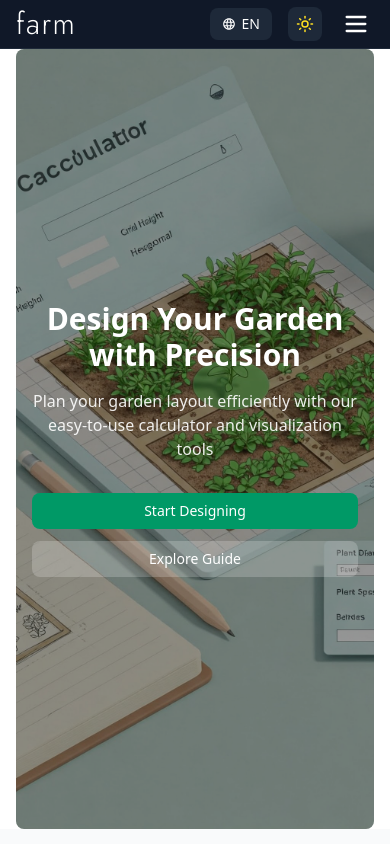
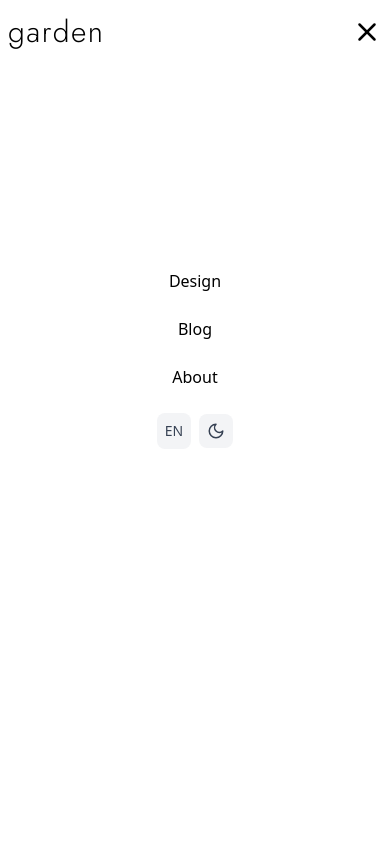
Before and after one commit to humpbackwhalee/farm-co, a React (Vite) app: page / in a window 390 px wide. Both pictures are taken after a click on the button "Open menu". Shown: the top 844 px of the page. Built offline with nearby package versions, Linux system fonts and the light colour scheme; what miragejs would draw is missing.

Commit message:
header updated dark/light mode, EN-TH mode Destop-Mobile responsize

```diff
--- a/src/App.jsx
+++ b/src/App.jsx
@@ -20,7 +20,7 @@ import TheAboutUsPage from "./App/pages/TheAboutUsPage";
 import IntroductionPage from "./App/pages/IntroductionPage";
 
 // Import LanguageToggle
-import { LanguageProvider } from "./App/components/LanguageToggle";
+import { LanguageProvider } from "./App/components/LanguageContext";
 
 const router = createBrowserRouter(
     createRoutesFromElements(
--- /dev/null
+++ b/src/App/components/LanguageToggleButton.jsx
@@ -0,0 +1,24 @@
+import { useContext } from 'react';
+import { LanguageContext } from '../components/LanguageContext';
+import { useTheme } from '../components/ThemeContext';
+
+const LanguageToggleButton = () => {
+    const { language, setLanguage } = useContext(LanguageContext);
+    const { theme } = useTheme();
+
+    return (
+        <button
+            onClick={() => setLanguage(prev => prev === 'th' ? 'en' : 'th')}
+            className={`duration-200 transition-color flex items-center p-2 rounded-lg font-medium text-sm
+                ${theme === 'light'
+                    ? 'bg-gray-100 hover:bg-gray-200 text-gray-700'
+                    : 'bg-gray-800 hover:bg-gray-700 text-white'}
+                `}
+            aria-label={`Change language to ${language === 'en' ? 'Thai' : 'English'}`}
+        >
+            <span>{language.toUpperCase()}</span>
+        </button>
+    );
+}
+
+export default LanguageToggleButton;
--- a/src/App/components/ThemeToggle.jsx
+++ b/src/App/components/ThemeToggleButton.jsx
@@ -15,7 +15,7 @@ const ThemeToggle = () => {
                 ${isDark
                     ? 'bg-gray-800 hover:bg-gray-700 text-white'
                     : 'bg-gray-100 hover:bg-gray-200 text-gray-700'}
-            `}
+                `}
             aria-label={`Switch to ${isDark ? 'light' : 'dark'} theme`}
         >
             {isDark ? (
--- a/src/App/pages/IntroductionPage.jsx
+++ b/src/App/pages/IntroductionPage.jsx
@@ -1,6 +1,6 @@
 import React from "react";
 import { Link } from "react-router";
-import { useTranslation } from '../components/LanguageToggle';
+import { useTranslation } from '../components/LanguageContext';
 
 function IntroductionPage() {
     const t = useTranslation();
--- a/src/App/pages/TheBlogPage.jsx
+++ b/src/App/pages/TheBlogPage.jsx
@@ -1,7 +1,7 @@
 import { useEffect, useState, useMemo } from "react";
 import { Link, useNavigate, useLocation } from "react-router";
 import { IoIosArrowDropleft, IoIosArrowDropright } from "react-icons/io";
-import { useTranslation } from '../components/LanguageToggle';
+import { useTranslation } from '../components/LanguageContext';
 
 /**
  * TheBlogPage Component
--- a/src/App/pages/TheDesignPage.jsx
+++ b/src/App/pages/TheDesignPage.jsx
@@ -5,7 +5,7 @@ import { AiOutlineBorder } from "react-icons/ai";
 import { FaCircle, FaRegDotCircle } from "react-icons/fa";
 import { CgMenuGridO } from "react-icons/cg";
 import { BsToggleOn, BsToggleOff } from "react-icons/bs";
-import { useTranslation } from '../components/LanguageToggle';
+import { useTranslation } from '../components/LanguageContext';
 // ToggleButton Component
 const ToggleButton = ({ isOn, onToggle, label }) => {
   return (
@@ -513,7 +513,7 @@ const PlotCalculator = () => {
 
               {/* Border Dimension */}
               <div
-                className="absolute -top-4 right-0 bg-black flex items-center z-50"
+                className="absolute -top-4 right-0 bg-black flex items-center z-30"
                 style={{
                   width: `${Math.max(1, convertToMeters(dimensions.border.value, dimensions.border.unit) * scale)}px`,
                   height: "1px",
@@ -523,7 +523,7 @@ const PlotCalculator = () => {
               <div>
                 {dimensions.border.value !== 0 && (
                   <p
-                    className="absolute -top-10 -right-0 z-50 text-sm font-medium text-black pl-10"
+                    className="absolute -top-10 -right-0 z-30 text-sm font-medium text-black pl-10"
                   >
                     Border: {dimensions.border.value / 2} {dimensions.border.unit}
                   </p>
--- a/src/App/pages/TheHomePage.jsx
+++ b/src/App/pages/TheHomePage.jsx
@@ -4,7 +4,7 @@ import { SlScreenDesktop } from "react-icons/sl";
 import { Link, useNavigate, useLocation } from 'react-router';
 import { Helmet } from 'react-helmet';
 import { ErrorBoundary } from 'react-error-boundary';
-import { useTranslation } from '../components/LanguageToggle';
+import { useTranslation } from '../components/LanguageContext';
 
 // Add ErrorComponent definition
 const ErrorComponent = () => {
--- a/src/App/ui/Header.jsx
+++ b/src/App/ui/Header.jsx
@@ -1,28 +1,18 @@
 
-import { useContext, useMemo, useState, useEffect } from 'react';
-import { Link, NavLink } from 'react-router';
+import { useMemo, useState, useEffect } from 'react';
+import { NavLink } from 'react-router';
 import { LuMenu, LuX } from 'react-icons/lu';
-import { MdLanguage } from 'react-icons/md';
-import { useTranslation, LanguageContext } from '../components/LanguageToggle';
+import { useTranslation } from '../components/LanguageContext';
+import LanguageToggleButton from '../components/LanguageToggleButton';
 import { useTheme } from '../components/ThemeContext';
+import ThemeToggle from '../components/ThemeToggleButton';
 import Logo from '../ui/Logo';
-import ThemeToggle from '../components/ThemeToggle';
 
 export default function Header() {
   const [isOpen, setIsOpen] = useState(false);
   const [isClosing, setIsClosing] = useState(false);
-  const { language, setLanguage } = useContext(LanguageContext);
   const { theme } = useTheme();
   const t = useTranslation();
-
-  // Handle menu closing animation
-  const handleMenuClose = () => {
-    setIsClosing(true);
-    setTimeout(() => {
-      setIsOpen(false);
-      setIsClosing(false);
-    }, 700); // Match the duration-700 of the transition
-  };
 
   // Close mobile menu when screen size changes to desktop
   useEffect(() => {
@@ -43,126 +33,83 @@ export default function Header() {
     { label: t.about, path: '/about', ariaLabel: `${t.about} page` },
   ], [t]);
 
-  // Enhanced language toggle button with icon and label
-  const LanguageToggleButton = () => (
-    <button
-      onClick={() => setLanguage(prev => prev === 'en' ? 'th' : 'en')}
-      className={`
-        px-3 py-1.5 rounded-lg
-        font-medium text-sm
-        transition-colors duration-200
-        flex items-center gap-1.5
-        ${theme === 'light'
-          ? 'bg-gray-100 hover:bg-gray-200 text-gray-700'
-          : 'bg-gray-800 hover:bg-gray-700 text-white'}
-      `}
-      aria-label={`Change language to ${language === 'en' ? 'Thai' : 'English'}`}
-    >
-      <MdLanguage aria-hidden="true" />
-      <span>{language.toUpperCase()}</span>
-    </button>
-  );
-
-  // Get current menu state classes
-  const menuStateClasses = isClosing
-    ? 'opacity-0 -translate-y-full pointer-events-none'
-    : isOpen
-      ? 'opacity-100 translate-y-0 pointer-events-auto'
-      : 'opacity-0 -translate-y-full pointer-events-none';
-
   return (
     <>
       <header
-        className={`
-          w-full z-50 sticky top-0
-          ${theme === 'light' ? 'bg-white border-gray-100' : 'bg-gray-900 border-gray-800 text-white'}
-          border-b transition-colors duration-300
+        className={`w-full h-16 px-2 sm:px-4 flex justify-between items-center z-30
+          ${theme === 'light'
+            ? 'bg-white'
+            : 'bg-gray-900 text-white'
+          }
         `}
         role="banner"
       >
-        <div className="max-w-6xl mx-auto h-12 px-4 flex items-center justify-between">
         {/* Logo */}
-          <Link to="/" className="flex-shrink-0" aria-label="Home page">
+        <div className='z-50'
+          onClick={() => setIsOpen(false)}>
           <Logo />
-          </Link>
+        </div>
 
         {/* Desktop Navigation */}
-          <nav className="hidden md:flex items-center space-x-8" role="navigation" aria-label="Main navigation">
+        <nav className={'hidden sm:flex flex-row justify-center items-center space-x-4'}>
           {navItems.map((item) => (
             <NavLink
               key={item.label}
               to={item.path}
-                className={({ isActive }) => `
-                  transition-colors duration-200 hover:opacity-80
-                  ${isActive ? 'font-bold' : ''}
-                `}
-                aria-label={item.ariaLabel}
+              className={({ isActive }) => `${isActive ? 'font-bold' : ''}`}
+              role='navigation'
+              aria-label='Main navigation'
             >
               {item.label}
             </NavLink>
           ))}
+
+          {/* Language and Theme Toggle */}
           <LanguageToggleButton />
           <ThemeToggle />
         </nav>
 
-          {/* Menu Button - Hidden on medium and large screens */}
-          <div className="flex items-center space-x-4 md:hidden">
-            <LanguageToggleButton />
-            <ThemeToggle />
+        {/* Menu Button - Hidden on Desktop and shown on Mobile */}
+        <div className='sm:hidden'>
           <button
-              onClick={() => isOpen ? handleMenuClose() : setIsOpen(true)}
-              className="p-1 focus:outline-none focus:ring-2 focus:ring-opacity-50 focus:ring-blue-500 rounded"
-              aria-label={isOpen ? "Close menu" : "Open menu"}
-              aria-expanded={isOpen}
+            onClick={() => setIsOpen(!isOpen)}
+            className='py-2'
+            aria-label={isOpen ? 'Close menu' : 'Open menu'}
           >
-              {isOpen ? <LuX size={28} /> : <LuMenu size={28} />}
+            {isOpen ? <LuX className='text-3xl' /> : <LuMenu className='text-3xl' />}
           </button>
         </div>
-        </div>
-      </header>
+      </header >
 
       {/* Mobile Navigation Menu */}
       <div
-        className={`
-          absolute top-12 left-0 right-0 z-40 shadow-lg
-          transform transition-all duration-700 ease-in-out md:hidden
-          ${menuStateClasses}
-          ${theme === 'light' ? 'bg-white text-gray-900' : 'bg-gray-900 text-white'}
-        `}
-        aria-hidden={!isOpen}
+        className={`fixed top-16 left-0 right-0 z-50 bg-white overflow-hidden transition-all duration-800 ease-in-out
+          ${isOpen
+            ? "max-h-screen opacity-100"
+            : "max-h-0 opacity-0"
+          }`}
       >
-        <nav
-          className="flex flex-col pt-8 justify-center items-center h-[calc(100vh-3rem)]"
-          role="navigation"
-          aria-label="Mobile navigation"
-        >
+        <nav className="h-screen pb-[30vh] flex flex-col justify-center items-center gap-6">
           {navItems.map((item) => (
             <NavLink
+              onClick={() => setIsOpen(false)}
               key={item.label}
               to={item.path}
-              onClick={handleMenuClose}
-              className={({ isActive }) => `
-                py-4 px-4 w-full text-center text-xl
-                transition-colors duration-200
-                ${isActive ? 'font-bold' : ''}
-                ${theme === 'light' ? 'hover:bg-gray-100' : 'hover:bg-gray-800'}
-              `}
-              aria-label={item.ariaLabel}
+              className={({ isActive }) => `${isActive ? "font-bold" : ""}`}
+              role="navigation"
+              aria-label="Main navigation"
             >
               {item.label}
             </NavLink>
           ))}
+
+          {/* Language and Theme Toggle */}
+          <div className='flex flex-row justify-center items-center gap-2'>
+            <LanguageToggleButton />
+            <ThemeToggle />
+          </div>
         </nav>
-      </div>
-
-      {/* Overlay to capture clicks outside menu when open */}
-      {isOpen && (
-        <div
-          className="fixed inset-0 bg-black bg-opacity-50 z-30 md:hidden"
-          onClick={handleMenuClose}
-          aria-hidden="true"
-        />
-      )}
+      </div >
     </>
   );
 }
--- a/src/App/ui/Logo.jsx
+++ b/src/App/ui/Logo.jsx
@@ -1,9 +1,12 @@
+import { Link } from 'react-router';
+
 export default function Logo() {
     return (
-        <p className='font-jost text-3xl font-light tracking-wider'
+        <Link to='/'
+         className='font-jost text-3xl font-light tracking-wider'
             onClick={() => window.scrollTo(0, 0)}
         >
-            farm
-        </p>
+            garden
+        </Link>
     )
 }
--- a/src/App/ui/temp.jsx
+++ b/src/App/ui/temp.jsx
@@ -1,9 +1,9 @@
 import { useContext, useMemo, useState } from 'react';
 import { Link, NavLink } from 'react-router';
 import { LuMenu, LuX } from 'react-icons/lu';
-import { useTranslation, LanguageContext } from '../components/LanguageToggle';
+import { useTranslation, LanguageContext } from '../components/LanguageContext';
 import Logo from '../ui/Logo';
-import ThemeToggle from '../components/ThemeToggle';
+import ThemeToggle from '../components/ThemeToggleButton';
 
 export default function temp({ theme = 'dark' }) {
     const [isOpen, setIsOpen] = useState(false);
```
Also changed, not shown: src/App/components/LanguageContext.jsx (renamed from src/App/components/LanguageToggle.jsx). Lines whose indentation alone changed are shown as unchanged.
